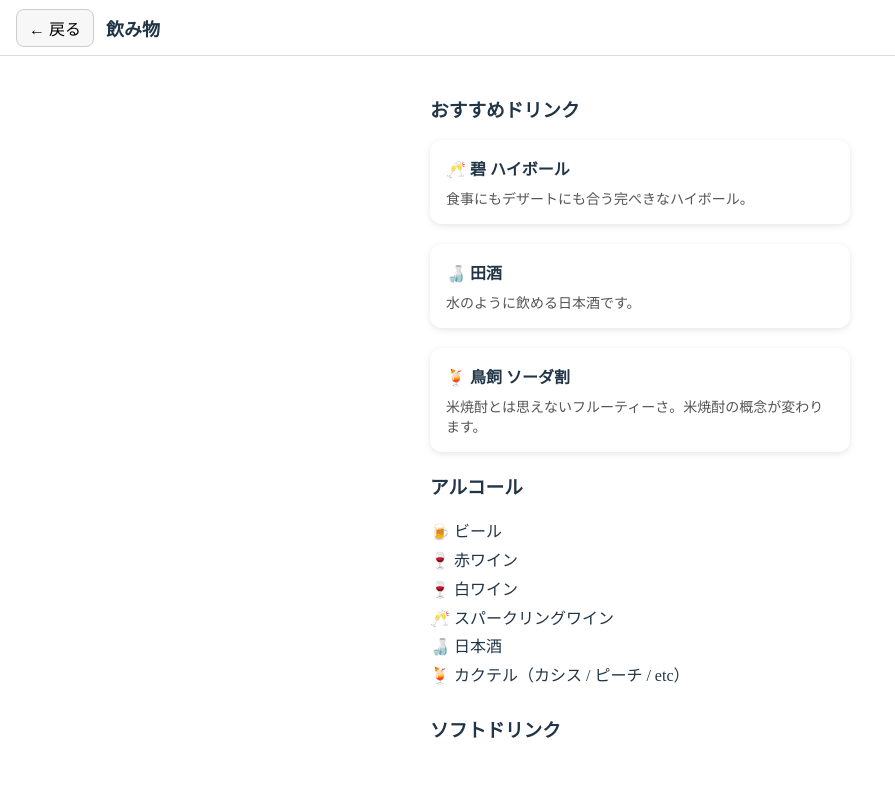
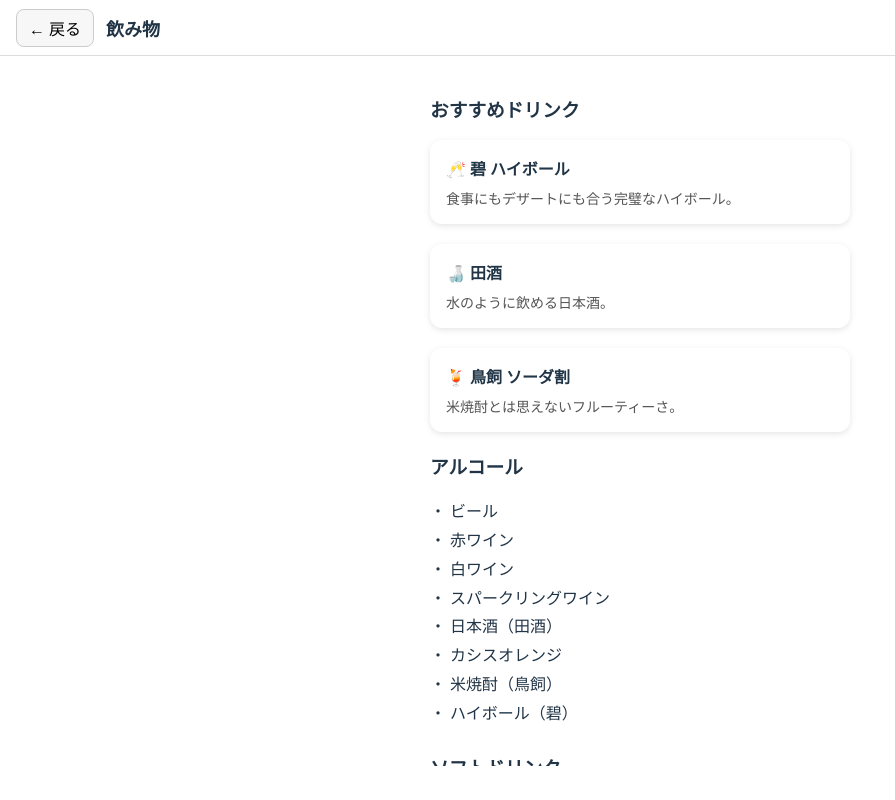
Before and after one commit to takiyama10921-droid/guest-app, a React (Vite) app: page /drink in a window 1280 px wide. Shown: the whole page, without its empty margins (0-895 px from the left). Built offline with nearby package versions, Linux system fonts and the light colour scheme.

Commit message:
縦スクロール対応追加

```diff
--- a/src/pages/DrinkMenuPage.tsx
+++ b/src/pages/DrinkMenuPage.tsx
@@ -36,7 +36,7 @@
             🥂 <strong>碧 ハイボール</strong>
           </p>
           <p style={{ margin: 0, color: '#555', fontSize: '14px' }}>
-            食事にもデザートにも合う完ぺきなハイボール。
+            食事にもデザートにも合う完璧なハイボール。
           </p>
         </div>
 
@@ -53,7 +53,7 @@
             🍶 <strong>田酒</strong>
           </p>
           <p style={{ margin: 0, color: '#555', fontSize: '14px' }}>
-            水のように飲める日本酒です。
+            水のように飲める日本酒。
           </p>
         </div>
 
@@ -70,33 +70,35 @@
             🍹 <strong>鳥飼 ソーダ割</strong>
           </p>
           <p style={{ margin: 0, color: '#555', fontSize: '14px' }}>
-            米焼酎とは思えないフルーティーさ。米焼酎の概念が変わります。
+            米焼酎とは思えないフルーティーさ。
           </p>
         </div>
 
         {/* 🍺 アルコール */}
         <h3>アルコール</h3>
         <ul style={{ listStyle: 'none', padding: 0, lineHeight: '1.8' }}>
-          <li>🍺 ビール</li>
-          <li>🍷 赤ワイン</li>
-          <li>🍷 白ワイン</li>
-          <li>🥂 スパークリングワイン</li>
-          <li>🍶 日本酒</li>
-          <li>🍹 カクテル（カシス / ピーチ / etc）</li>
+          <li>・ ビール</li>
+          <li>・ 赤ワイン</li>
+          <li>・ 白ワイン</li>
+          <li>・ スパークリングワイン</li>
+          <li>・ 日本酒（田酒）</li>
+          <li>・ カシスオレンジ</li>
+          <li>・ 米焼酎（鳥飼）</li>
+          <li>・ ハイボール（碧）</li>
         </ul>
 
         {/* 🥤 ソフトドリンク */}
         <h3 style={{ marginTop: '24px' }}>ソフトドリンク</h3>
         <ul style={{ listStyle: 'none', padding: 0, lineHeight: '1.8' }}>
-          <li>🧃 オレンジジュース</li>
-          <li>🥤 コーラ</li>
-          <li>🥤 ジンジャーエール</li>
-          <li>🍇 グレープジュース</li>
-          <li>🍵 ウーロン茶</li>
+          <li>・ オレンジジュース</li>
+          <li>・ コーラ</li>
+          <li>・ ジンジャーエール</li>
+          <li>・ グレープジュース</li>
+          <li>・ ウーロン茶</li>
         </ul>
 
         <p style={{ marginTop: '30px', fontSize: '13px', color: '#666' }}>
-          ※ メニューは会場により変更となる場合があります。
+          ※ 田酒、鳥飼、碧については、持ち込みのため品切れになる可能性があります。
         </p>
       </div>
     </div>
--- a/src/pages/MenuPage.tsx
+++ b/src/pages/MenuPage.tsx
@@ -2,6 +2,7 @@
 import menu from "../assets/menu.png";
 import { useGuest } from "../context/GuestContext";
 import Header from "../components/Header";
+import { useEffect } from "react";
 
 function MenuPage() {
   const { guest } = useGuest();
@@ -11,7 +12,9 @@
     navigate("/guest/login");
     return null;
   }
-
+  useEffect(() => {
+    window.scrollTo(0, 0);
+  }, []);
   return (
     <div
       style={{
--- a/src/pages/PhotoGalleryPage.tsx
+++ b/src/pages/PhotoGalleryPage.tsx
@@ -6,6 +6,8 @@
   "/photos/IMG_6482.jpg",
   "/photos/m4BOCvyqQ5apQPqzuOq09Q.jpg",
   "/photos/IMG_6331.jpg",
+  "/photos/IMG_6736.png",
+  "/photos/IMG_6711.png",
 ];
 
 const PhotoGalleryPage: React.FC = () => {
@@ -35,7 +37,6 @@
           boxSizing: 'border-box', // ★ 横幅オーバー防止
           overflowX: 'hidden',
           overflowY: "auto",
-          height: "calc(100vh - 56px)"
         }}
       >
         {photoLinks.map((url, i) => (
--- a/src/pages/PhotoUploadPage.tsx
+++ b/src/pages/PhotoUploadPage.tsx
@@ -1,4 +1,5 @@
 // src/pages/PhotoUploadPage.tsx
+import { useEffect } from "react";
 import Header from "../components/Header";
 
 export default function PhotoUploadPage() {
@@ -6,7 +7,9 @@
     "https://drive.google.com/drive/folders/1OEQabaYkAGEtJCg39xP7zHJZwqUmPAoY?usp=drive_link";
   const brideDriveUrl =
     "https://drive.google.com/drive/folders/1Yxvbar_SBDQkYvM5n0eJzdOI0QIvg2H0?usp=drive_link";
-
+  useEffect(() => {
+    window.scrollTo(0, 0);
+  }, []);
   return (
     <div
       style={{
--- a/src/pages/ProfilePage.tsx
+++ b/src/pages/ProfilePage.tsx
@@ -152,7 +152,7 @@
             boxShadow: '0 2px 6px rgba(0,0,0,0.15)',
           }}
         >
-          <h3 style={{ marginTop: 0 }}>❓ Q&A</h3>
+          <h3 style={{ marginTop: 0 }}>❓ Q&A（仮）</h3>
 
           <div style={{ marginBottom: '16px' }}>
             <p style={{ fontWeight: 'bold', marginBottom: '4px' }}>
--- a/src/pages/VenueMapPage.tsx
+++ b/src/pages/VenueMapPage.tsx
@@ -1,8 +1,11 @@
-import React from "react";
+import React, { useEffect } from "react";
 import Header from "../components/Header";
 import mapImage from "../assets/img_access01.jpg";
 
 const VenueMapPage: React.FC = () => {
+  useEffect(() => {
+      window.scrollTo(0, 0);
+    }, []);
   return (
     <div
       style={{
```
Also changed, not shown: src/pages/GuestPage.tsx (+48 -44 lines), 2 other files (tests, documents, lock files or other folders).
